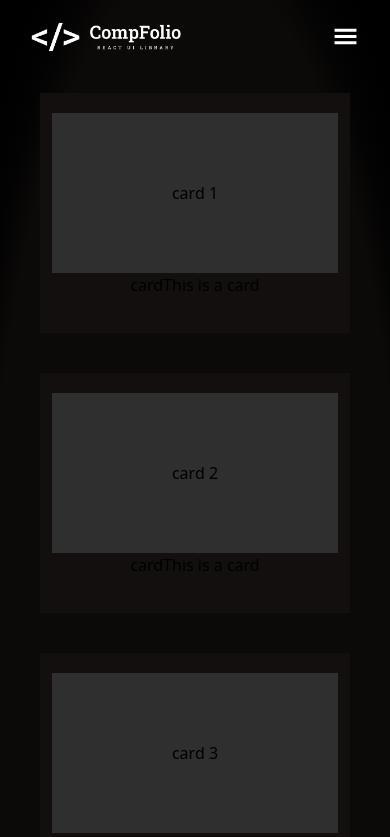
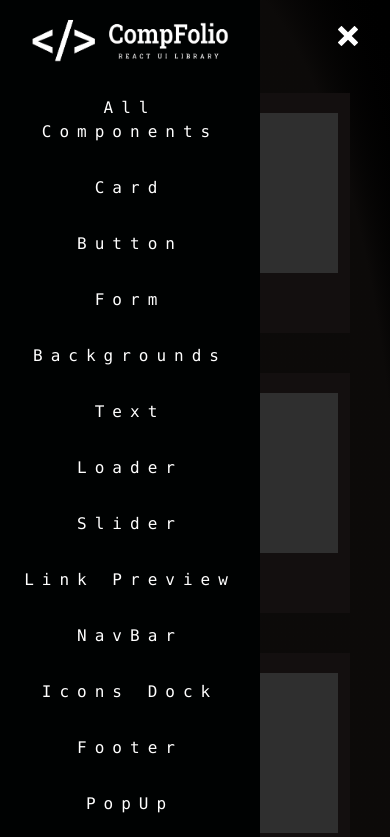
Before and after one commit to swagatchand98/Comp-Folio, a React (Vite) app: page / in a window 390 px wide. Shown: the top 837 px of the page. Built offline with nearby package versions, Linux system fonts and the light colour scheme.

Commit message:
Made the sideBar responsive when clicking on the menu button it opens and close it self in mobile devices & added the isMenuOpenContext in the Context dir

```diff
--- a/src/Component/contentSlider.jsx
+++ b/src/Component/contentSlider.jsx
@@ -1,9 +1,10 @@
 import { memo, useContext, useEffect, useState } from "react";
+import { DisplayCardsContext } from "../context/DisplayCardsContext";
+import { IsMenuOpenContext } from "../context/IsMenuOpenContext";
+import PageSwitcher from "./pageSwitcher";
 import DisplayCard from "./displayCard"
-import { DisplayCardsContext } from "../context/DisplayCardsContext";
-import PageSwitcher from "./pageSwitcher";
 import { GiHamburgerMenu } from "react-icons/gi";
-
+import { ImCross } from "react-icons/im";
 
 const ContentSlider = memo(() => {
 
@@ -13,6 +14,7 @@ const ContentSlider = memo(() => {
 const SliderContent = memo(() => {
 
     const { currentCards } = useContext(DisplayCardsContext);
+    const { isMenuOpen, menuOpen } = useContext(IsMenuOpenContext);
 
     //logic for tracking re-renders
      useEffect(() => {
@@ -30,8 +32,8 @@ const SliderContent = memo(() => {
                     <div>
                         <img className="w-45" src="src/assets/logo.png" alt="logo" />
                     </div>
-                    <div className="pr-4">
-                        <GiHamburgerMenu size={25} color="white"/>
+                    <div className="pr-4" onClick={menuOpen}>
+                        { isMenuOpen ? <GiHamburgerMenu size={25} color="white"/> : <ImCross size={20} color="white"/> }
                     </div>
                 </div>
 
--- a/src/Component/sideBar.jsx
+++ b/src/Component/sideBar.jsx
@@ -1,8 +1,12 @@
+import { useContext } from "react"
+import { IsMenuOpenContext } from "../context/IsMenuOpenContext"
 import { Link } from "react-router-dom"
 
 const SideBar = () => {
 
-    return <aside id="sidebar" className="z-40 w-50 h-screen fixed transition-transform -translate-x-full md:h-screen md:w-90 md:translate-x-0 md:static">
+    const { isMenuOpen } = useContext(IsMenuOpenContext)
+
+    return <aside id="sidebar" className={`z-40 w-65 h-screen fixed transition-transform -translate-x-full md:translate-x-0 md:h-screen md:w-90 md:static ${isMenuOpen ? "-translate-x-full" : "translate-x-0"}`}>
         <div className="h-full px-3 py-4 overflow-y-scroll bg-[#000202] ">
             <div className="flex justify-center items-center pb-5 my-x">
                 <img className="h-12" src="/src/assets/logo.png" alt="CompFolio" />
--- a/src/Screens/home.jsx
+++ b/src/Screens/home.jsx
@@ -2,15 +2,18 @@ import SideBar from "../Component/sideBar"
 import ContentSlider from "../Component/contentSlider"
 import { BrowserRouter } from "react-router-dom"
 import DisplayCardsContextProvider from "../context/DisplayCardsContext"
+import IsMenuOpenContextProvider from "../context/IsMenuOpenContext"
 
 const Home = () => {
 
     return <div className="flex h-screen ">
         <DisplayCardsContextProvider>
+            <IsMenuOpenContextProvider>
                              <BrowserRouter>
                                              <SideBar/>
                                              <ContentSlider/>
                              </BrowserRouter>
+            </IsMenuOpenContextProvider>
         </DisplayCardsContextProvider>
     </div>
 }
--- /dev/null
+++ b/src/context/IsMenuOpenContext.jsx
@@ -0,0 +1,22 @@
+import { createContext, useState } from "react";
+
+export const IsMenuOpenContext = createContext(null);
+
+export const IsMenuOpenContextProvider = ({children}) => {
+
+    const [isMenuOpen, setIsMenuOpen] = useState(false);
+
+    const menuOpen = () => {
+
+        setIsMenuOpen(!isMenuOpen);
+    }
+
+    return (
+    <IsMenuOpenContext.Provider value={{isMenuOpen, menuOpen}}>
+        {children}
+    </IsMenuOpenContext.Provider>
+
+    );
+}
+
+export default IsMenuOpenContextProvider;
```
